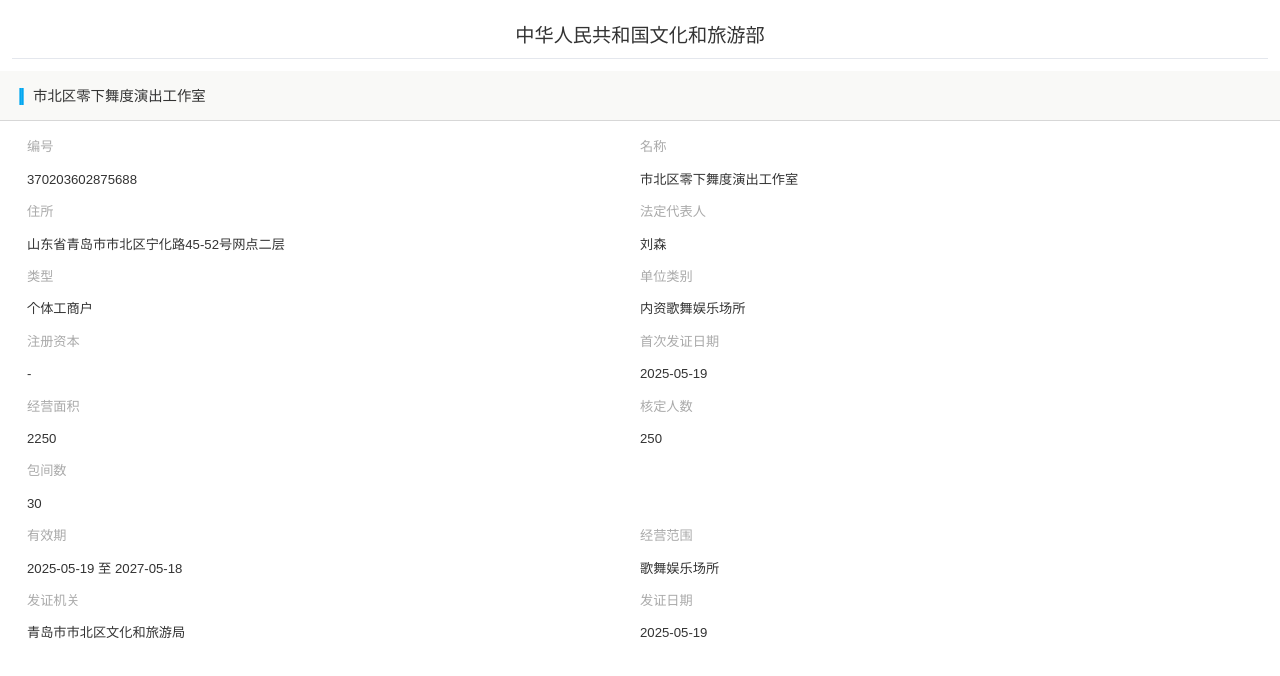
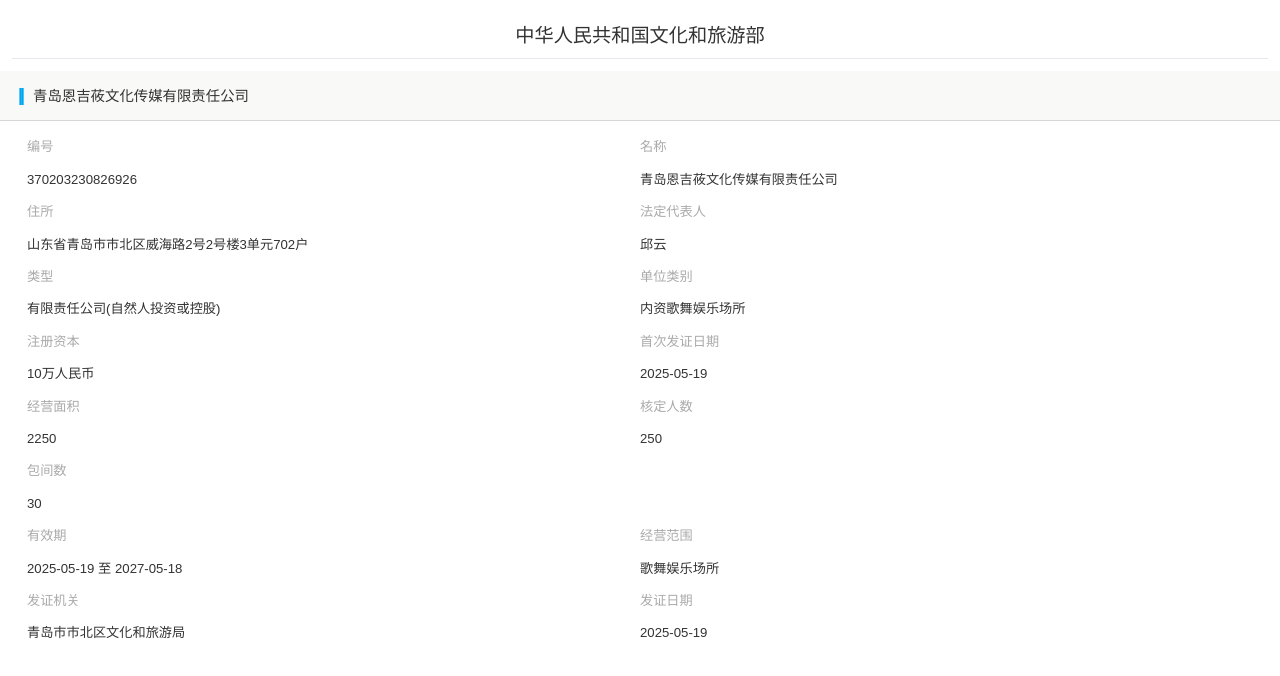
Before and after one commit to jbhdxkz-166/MADFF52F-5, a plain HTML site: page index.html in a window 1280 px wide. Drawn offline with Linux system fonts and the light colour scheme.

Commit message:
Update index.html

```diff
--- a/index.html
+++ b/index.html
@@ -420,33 +420,33 @@
     </div>
 
     <div class="first">
-        <span class="xd">|</span><span>市北区零下舞度演出工作室</span>
+        <span class="xd">|</span><span>青岛恩吉莜文化传媒有限责任公司</span>
     </div>
     <div class="ycxx">
         <div class="ycxx-content">
             <div class="ycxx-left">
                 <span>编号</span>
-                <span>370203602875688</span>
+                <span>370203230826926</span>
             </div>
             <div class="ycxx-left">
                 <span>名称</span>
-                <span>市北区零下舞度演出工作室</span>
+                <span>青岛恩吉莜文化传媒有限责任公司</span>
             </div>
         </div>
         <div class="ycxx-content">
             <div class="ycxx-left">
                 <span>住所</span>
-                <span>山东省青岛市市北区宁化路45-52号网点二层</span>
+                <span>山东省青岛市市北区威海路2号2号楼3单元702户</span>
             </div>
             <div class="ycxx-left">
                 <span>法定代表人</span>
-                <span>刘森</span>
+                <span>邱云</span>
             </div>
         </div>
         <div class="ycxx-content">
             <div class="ycxx-left">
                 <span>类型</span>
-                <span>个体工商户</span>
+                <span>有限责任公司(自然人投资或控股)</span>
             </div>
             <div class="ycxx-left">
                 <span>单位类别</span>
@@ -456,7 +456,7 @@
         <div class="ycxx-content">
             <div class="ycxx-left">
                 <span>注册资本</span>
-                <span>-</span>
+                <span>10万人民币</span>
             </div>
             <div class="ycxx-left">
                 <span>首次发证日期</span>
```
